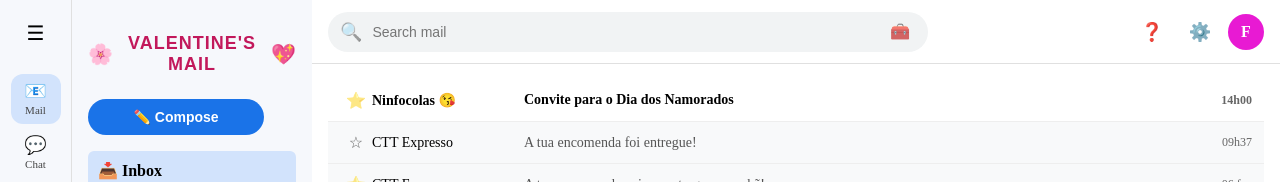
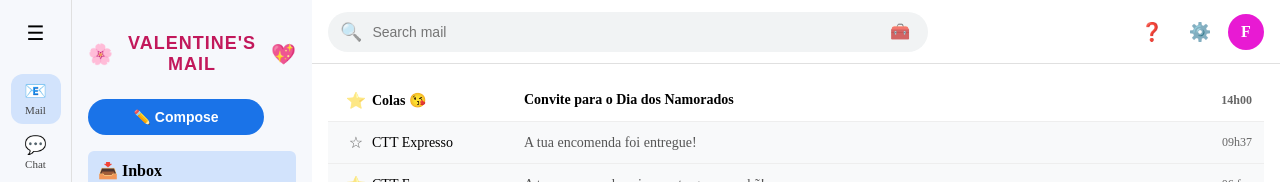
Before and after one commit to miguel-angelo-martins/valentines-mail, an Angular app: page / in a window 1280 px wide. Shown: the top 182 px of the page. Built offline with nearby package versions, Linux system fonts and the light colour scheme.

Commit message:
Changed to "Colas"

```diff
--- a/angular.json
+++ b/angular.json
@@ -14,6 +14,7 @@
           "builder": "@angular-devkit/build-angular:application",
           "options": {
             "outputPath": "dist/valentines-mail",
+            "baseHref": "/valentines-mail/",
             "index": "src/index.html",
             "browser": "src/main.ts",
             "polyfills": [
--- a/package.json
+++ b/package.json
@@ -27,6 +27,7 @@
     "@angular/compiler-cli": "^19.2.0",
     "@types/jasmine": "~5.1.0",
     "@types/node": "^25.2.1",
+    "angular-cli-ghpages": "^3.0.2",
     "jasmine-core": "~5.6.0",
     "karma": "~6.4.0",
     "karma-chrome-launcher": "~3.2.0",
--- a/src/app/mail-view/mail-view.component.html
+++ b/src/app/mail-view/mail-view.component.html
@@ -94,7 +94,7 @@
         Depois, seguiremos para minha casa, onde terei preparada uma surpresa
         especial para a minha princesa e um pequeno mimo.
       </p>
-      <p>Do teu, <br />Ninfocolas 😘</p>
+      <p>Do teu, <br />Colas 😘</p>
     </div>
   </div>
 </div>
--- a/src/app/mock-mails.ts
+++ b/src/app/mock-mails.ts
@@ -1,8 +1,8 @@
 export const MAILS = [
   {
     id: 1,
-    from: 'Ninfocolas 😘',
-    fromEmail: 'ninfocolas@valentinesmail.com',
+    from: 'Colas 😘',
+    fromEmail: 'colas@valentinesmail.com',
     to: 'filipa@valentinesmail.com',
     subject: 'Convite para o Dia dos Namorados',
     body: `
@@ -91,7 +91,7 @@ Detalhes da reserva:
     id: 6,
     from: 'Me',
     fromEmail: 'filipa@valentinesmail.com',
-    to: 'ninfocolas@valentinesmail.com',
+    to: 'colas@valentinesmail.com',
     subject: 'Jogo de Padel',
     body: `
 Hoje foste um estúpido no Padel! Não sei o que te deu, mas espero que tenhas aprendido a lição.
```
Also changed, not shown: 1 other file (tests, documents, lock files or other folders).
